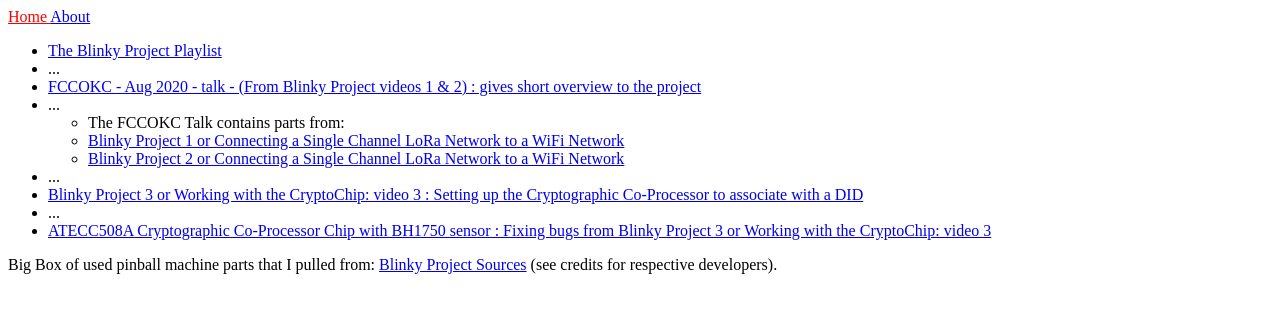
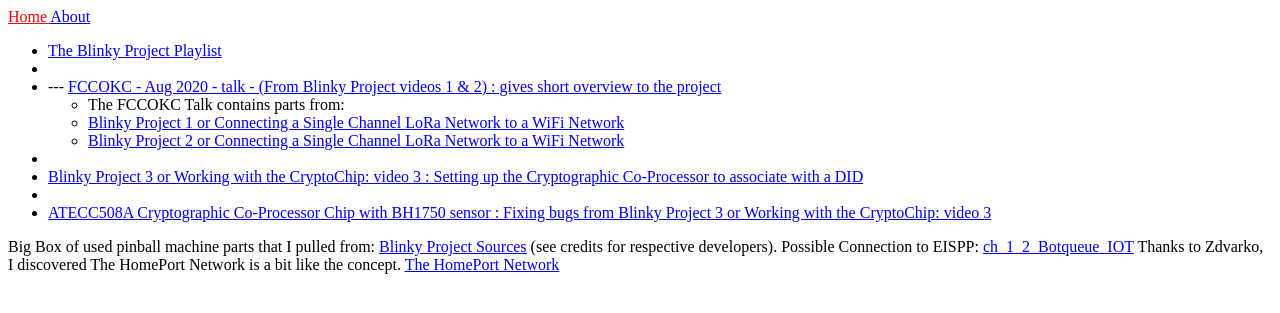
Before and after one commit to theholo-space/theholo-space.github.io, a Jekyll site: the page built from index.html, in a window 1280 px wide. Shown: the top 313 px of the page. Built offline with Jekyll 4.4.1, drawn with Linux system fonts in a browser that asks for light colours.

Commit message:
update with homeport link

```diff
--- a/index.html
+++ b/index.html
@@ -11,21 +11,22 @@
   <body>
     <ul>
      <li><a href="https://www.youtube.com/playlist?list=PLbVZNfQhcZ3eQpiBUY_0IaXPmPE5pZoOT">The Blinky Project Playlist</a></li>
-     <li>...</li>
-     <li><a href="https://www.youtube.com/watch?v=tCnqrZda-Wc&list=PLbVZNfQhcZ3eQpiBUY_0IaXPmPE5pZoOT&index=4">FCCOKC - Aug 2020 - talk - (From Blinky Project videos 1 & 2) : gives short overview to the project</a></li>
-     <li>...</li>
+     <li></li>
+     <li> --- <a href="https://www.youtube.com/watch?v=tCnqrZda-Wc&list=PLbVZNfQhcZ3eQpiBUY_0IaXPmPE5pZoOT&index=4">FCCOKC - Aug 2020 - talk - (From Blinky Project videos 1 & 2) : gives short overview to the project</a></li>
      <ul>
 	     <li>The FCCOKC Talk contains parts from:</li>
 	     <li><a href="https://www.youtube.com/watch?v=bFr6qjkxKNQ&list=PLbVZNfQhcZ3eQpiBUY_0IaXPmPE5pZoOT&index=2">Blinky Project 1 or Connecting a Single Channel LoRa Network to a WiFi Network</a></li>
 	     <li><a href="https://www.youtube.com/watch?v=OhYyUIJ2CHM&list=PLbVZNfQhcZ3eQpiBUY_0IaXPmPE5pZoOT&index=3">Blinky Project 2 or Connecting a Single Channel LoRa Network to a WiFi Network</a></li>
      </ul>
-     <li>...</li>
+     <li></li>
      <li><a href="https://www.youtube.com/watch?v=GNOPb5iGiQk&list=PLbVZNfQhcZ3eQpiBUY_0IaXPmPE5pZoOT&index=1">Blinky Project 3 or Working with the CryptoChip: video 3 : Setting up the Cryptographic Co-Processor to associate with a DID</a></li>
-     <li>...</li>
+     <li></li>
      <li><a href="https://www.youtube.com/watch?v=yFi4LcselCc&list=PLbVZNfQhcZ3eQpiBUY_0IaXPmPE5pZoOT&index=5">ATECC508A Cryptographic Co-Processor Chip with BH1750 sensor : Fixing bugs from Blinky Project 3 or Working with the CryptoChip: video 3</a></li>
     </ul>
 
     Big Box of used pinball machine parts that I pulled from: <a href="https://github.com/bshambaugh/blinky_project_ede_code/tree/master">Blinky Project Sources</a> (see credits for respective developers).
 
+    Possible Connection to EISPP: <a href="http://bshambaugh.org/eispp/#ch_1_2_Botqueue_IOT">ch_1_2_Botqueue_IOT</a>
+    Thanks to Zdvarko, I discovered The HomePort Network is a bit like the concept. <a href="https://homeport.network/">The HomePort Network</a>
   </body>
 </html>
```
